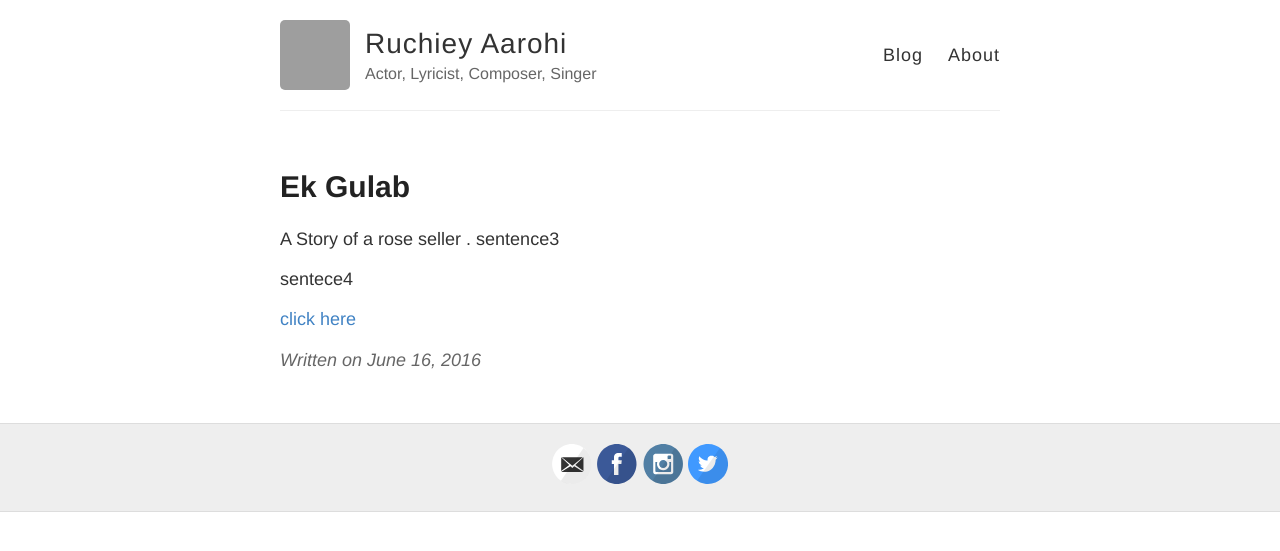
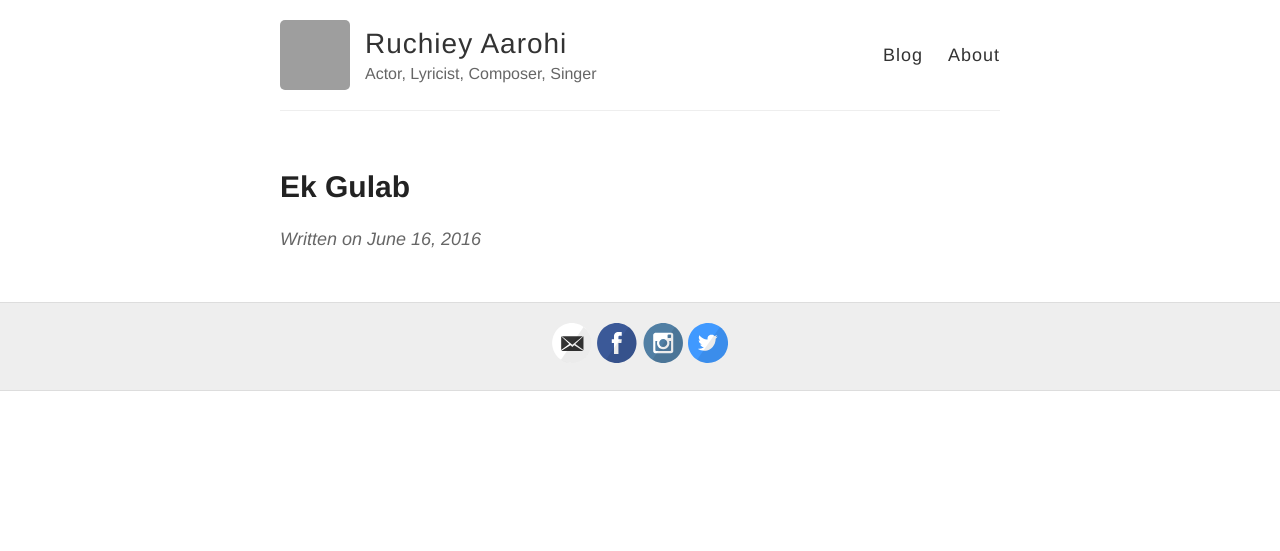
Before and after one commit to ruchiey/ruchiey.github.io, a Jekyll site: the page built from _posts/2016-6-16-First-post.md, in a window 1280 px wide. Shown: the top 551 px of the page. Built offline with Jekyll 4.4.1, drawn with Linux system fonts in a browser that asks for light colours; comment, search, counter and statistics services are not loaded; grey boxes are pictures that could not be loaded.

Commit message:
Update 2016-6-16-First-post.md

```diff
--- a/_posts/2016-6-16-First-post.md
+++ b/_posts/2016-6-16-First-post.md
@@ -2,11 +2,3 @@
 layout: post
 title: Ek Gulab
 ---
-
-A Story of a rose seller .
-sentence3
-
-sentece4
-
-
-[click here](www.google.com)
```
